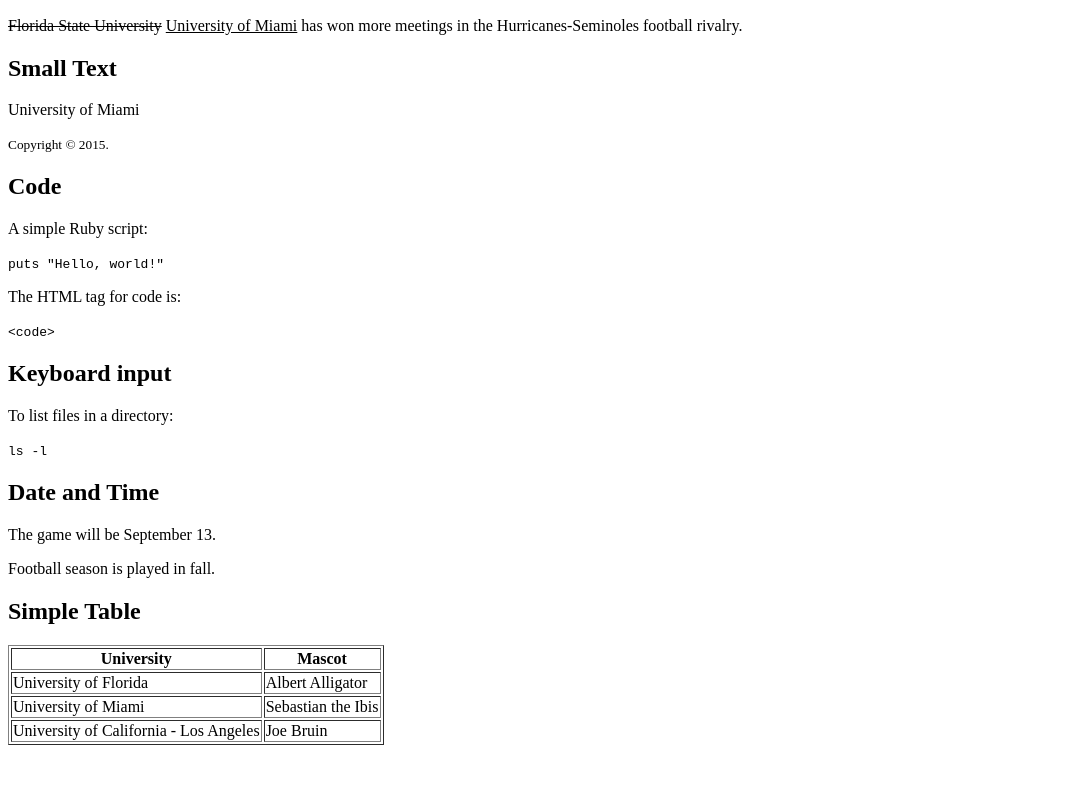
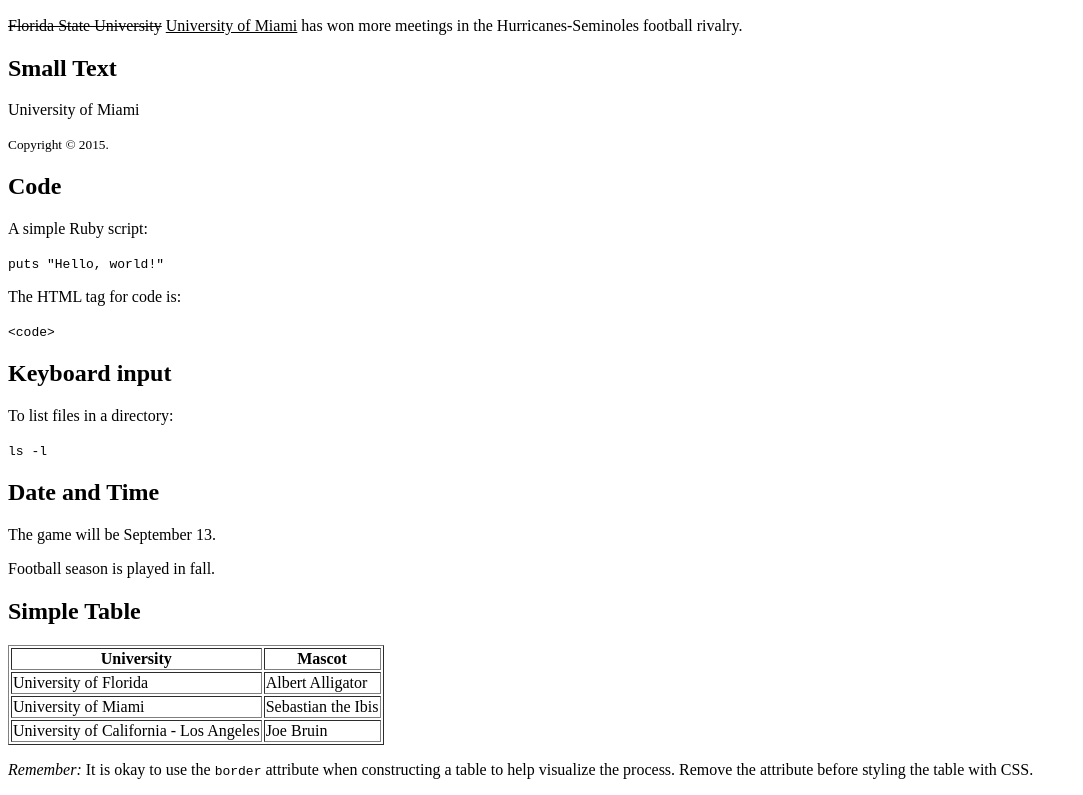
Before and after one commit to lenoco/html-tags, a plain HTML site: page index.html in a window 1280 px wide. Shown: the part 1224-2019 px from the top of the page, without its empty margins (0-1083 px from the left). Before the commit the page ends 1977 px from the top, so only its background shows below. Drawn offline with Linux system fonts and the light colour scheme.

Commit message:
Added note regarding table border attribute.

```diff
--- a/index.html
+++ b/index.html
@@ -132,5 +132,7 @@
       </tr>
     </table>
 
+    <p><em>Remember:</em> It is okay to use the <code>border</code> attribute when constructing a table to help visualize the process. Remove the attribute before styling the table with CSS.</p>
+
   </body>
 </html>
```
